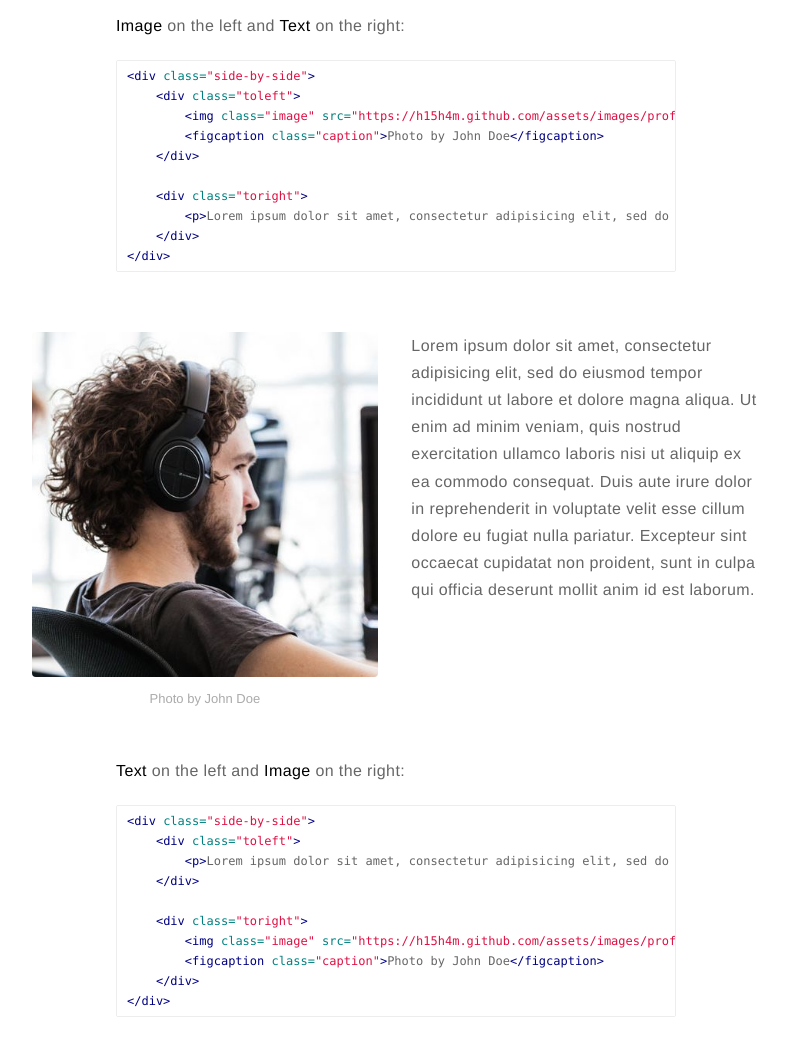
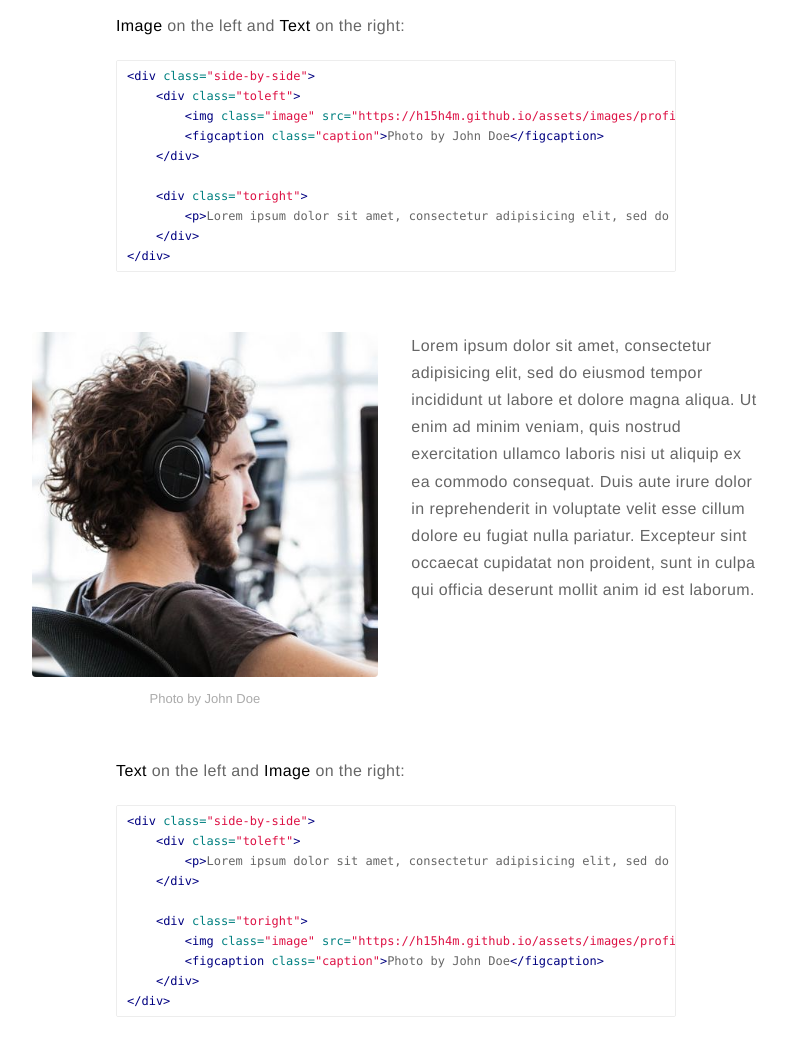
Before and after one commit to h15h4m/h15h4m.github.io, a Jekyll site: the page built from _posts/2015-02-24-markdown-extra-components.markdown, in a window 1280 px wide and 1400 px high, scrolled down 1068 px. Shown: the part 151-1188 px from the top of the window, without its empty margins (244-1032 px from the left). Built offline with Jekyll 4.4.1, drawn with Linux system fonts in a browser that asks for light colours; comment, search, counter and statistics services are not loaded; some of the changed lines change nothing that is shown.

Commit message:
Update _config.yml

```diff
--- a/_config.yml
+++ b/_config.yml
@@ -16,7 +16,7 @@ resume: true
 resume-external: true
 resume-url: https://google.com/?q=my+resume
 
-url: https://h15h4m.github.com
+url: https://h15h4m.github.io
 # your url: http://USERNAME.github.io
 
 permalink: /:title/
```
